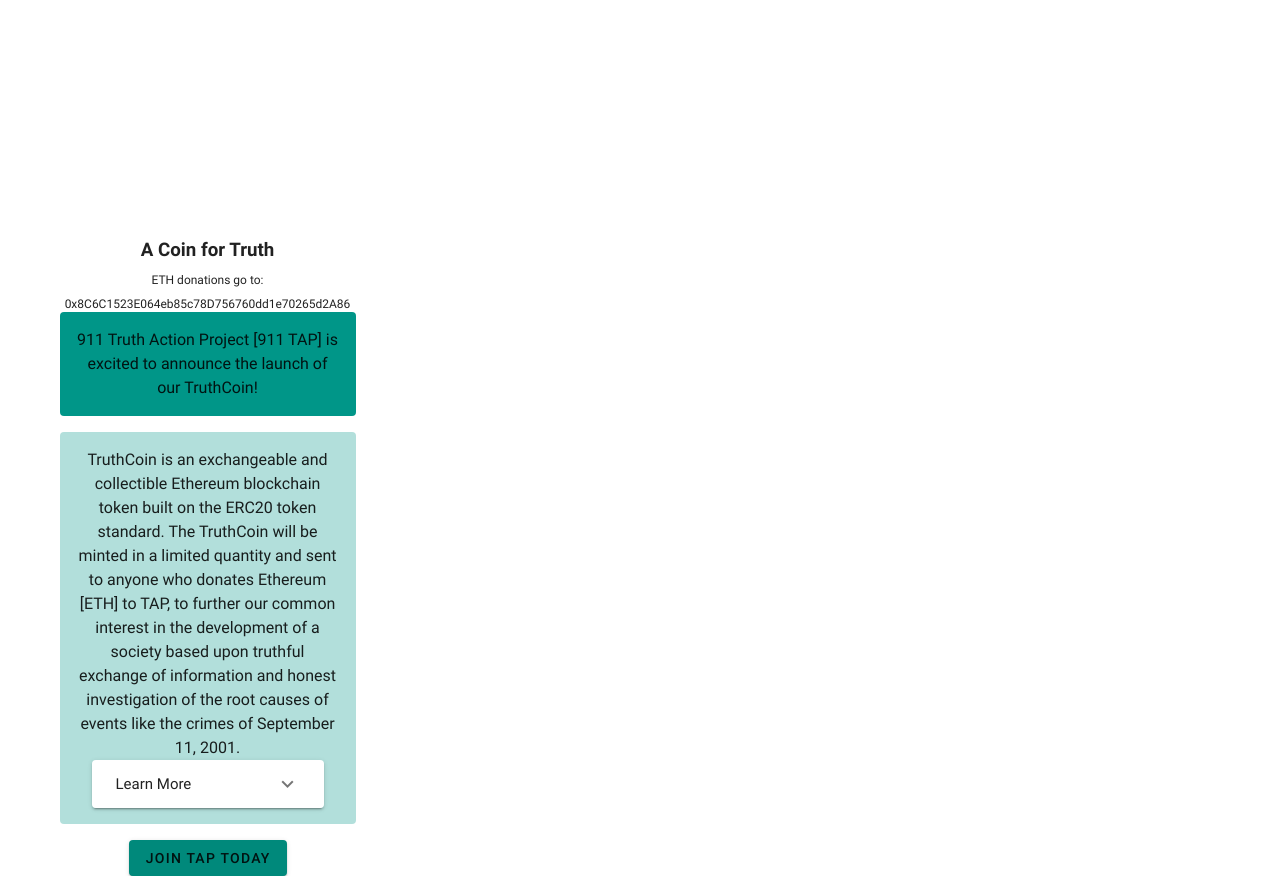
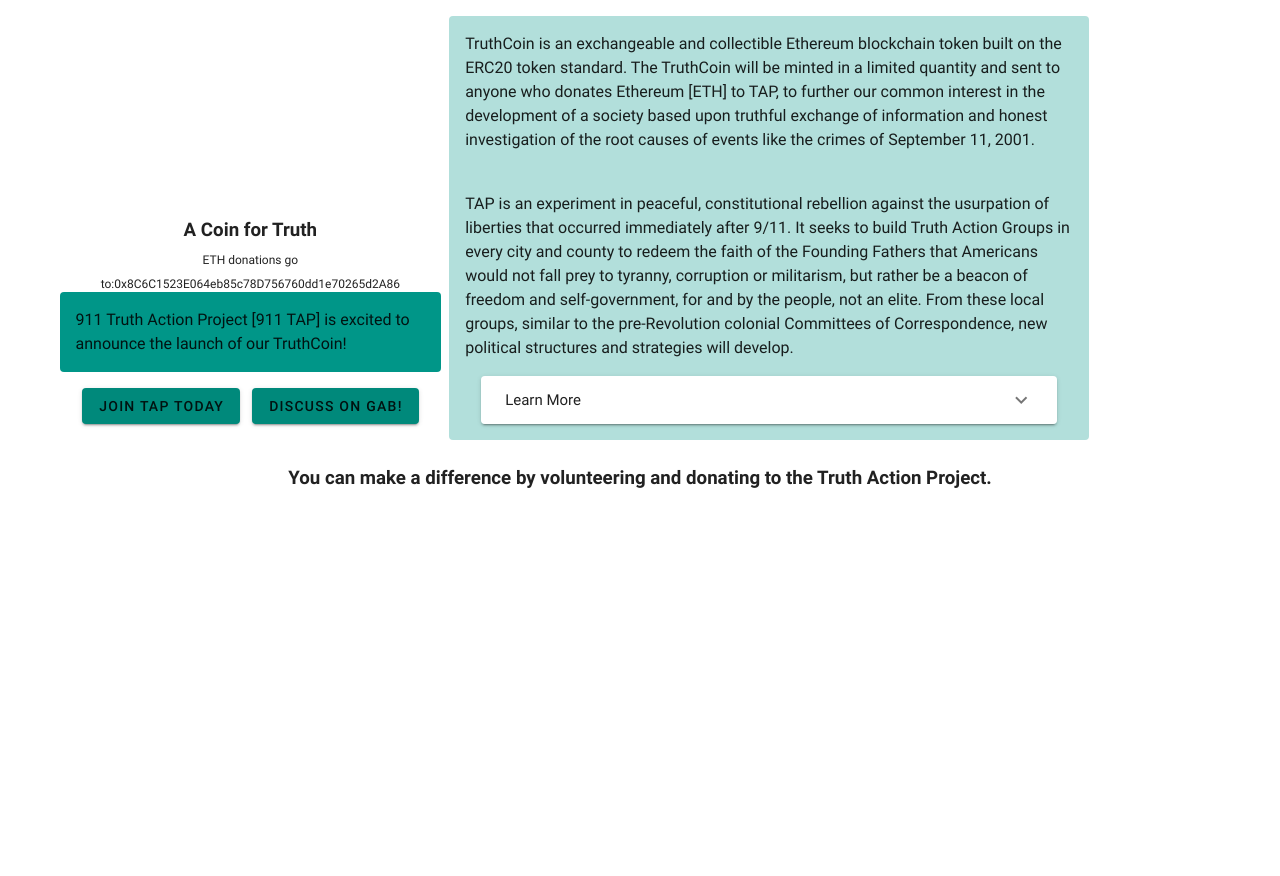
Before and after one commit to heiho1/tap-donate, a Vue app: page / in a window 1280 px wide. After the commit the page ends 800 px from the top, so only its background shows below. Built offline with nearby package versions, Linux system fonts and the light colour scheme.

Commit message:
refactored layout

```diff
--- a/package.json
+++ b/package.json
@@ -12,6 +12,7 @@
   "dependencies": {
     "core-js": "^3.6.4",
     "vue": "^2.6.11",
+    "vue-router": "^3.1.6",
     "vuetify": "^2.2.15"
   },
   "devDependencies": {
--- a/public/index.html
+++ b/public/index.html
@@ -6,6 +6,10 @@
     <meta name="viewport" content="width=device-width,initial-scale=1.0">
     <link rel="icon" href="<%= BASE_URL %>favicon.ico">
     <title><%= htmlWebpackPlugin.options.title %></title>
+    <link rel="stylesheet" href="https://fonts.googleapis.com/css?family=Roboto:100,300,400,500,700,900">
+    <link rel="stylesheet" href="https://cdn.jsdelivr.net/npm/@mdi/font@latest/css/materialdesignicons.min.css">
+    <link rel="stylesheet" href="https://fonts.googleapis.com/css?family=Roboto:100,300,400,500,700,900">
+    <link rel="stylesheet" href="https://cdn.jsdelivr.net/npm/@mdi/font@latest/css/materialdesignicons.min.css">
   </head>
   <body>
     <noscript>
--- a/src/components/Donate.vue
+++ b/src/components/Donate.vue
@@ -1,29 +1,47 @@
 <template>
-  <v-container>
-    <v-row class="text-center panel">
-      <v-col class="mb-4 panel">
+  <v-container grid-list-md text-xs-center>
+    <v-layout row wrap>
+      <v-flex xs4 max-height="40em">
         <v-img
           :src="require('../assets/img/0x8C6C1523E064eb85c78D756760dd1e70265d2A86.png')"
-          class="my-3"
           contain
           height="200"
         />
-        <h3>{{ msg }}</h3>
-        <sub>ETH donations go to: 0x8C6C1523E064eb85c78D756760dd1e70265d2A86</sub>
+        <h3 style="text-align: center">{{ msg }}</h3>
+        <div style="text-align: center">
+          <sub>ETH donations go to:</sub>
+          <sub>0x8C6C1523E064eb85c78D756760dd1e70265d2A86</sub>
+        </div>
         <v-alert
-          max-width="20em"
           color="teal"
         >911 Truth Action Project [911 TAP] is excited to announce the launch of our TruthCoin!</v-alert>
-        <v-alert max-width="20em" color="teal lighten-4">
+        <div style="text-align: center">
+        <v-btn
+          href="https://911tap.org"
+          target="_blank"
+          rel="noopener noreferrer"
+          :ripple="true"
+          color="teal darken-1"
+        >Join TAP today</v-btn>
+        &nbsp;
+        <v-btn
+          href="https://gab.com/911tap"
+          target="_blank"
+          rel="noopener noreferrer"
+          :ripple="true"
+          color="teal darken-1"
+        >Discuss on GAB!</v-btn>
+        </div>
+      </v-flex>
+      <v-flex xs8 max-height="40em">
+        <v-alert max-width="40em" color="teal lighten-4">
+          <p>
             TruthCoin is an exchangeable and collectible Ethereum blockchain token built on the ERC20 token standard.
             The TruthCoin will be minted in a limited quantity and sent to anyone who donates Ethereum [ETH] to TAP,
             to further our common interest in the development of a society based upon truthful exchange of
             information and honest investigation of the root causes of events like the crimes of September 11, 2001.
-          <v-expansion-panels :popout="true" :hover="true" :focusable="true">
-            <v-expansion-panel>
-              <v-expansion-panel-header>Learn More</v-expansion-panel-header>
-              <v-expansion-panel-content>
-                <div>
+          </p>
+          <br />
           <p>
             TAP is an experiment in peaceful, constitutional rebellion against the usurpation of liberties that
             occurred immediately after 9/11. It seeks to build Truth Action Groups in every city and county to
@@ -32,31 +50,70 @@
             From these local groups, similar to the pre-Revolution colonial Committees of Correspondence, new
             political structures and strategies will develop.
           </p>
+          <v-expansion-panels :popout="true" :hover="true" :focusable="true">
+            <v-expansion-panel>
+              <v-expansion-panel-header>Learn More</v-expansion-panel-header>
+              <v-expansion-panel-content>
+                <div>
+                  <p>
+                    TAP’s conventional community organizing is vital, but faces sophisticated opposition from the so-called
+                    "Deep State" which exerts control over all political parties.  The citizenry has been taught to instinctively
+                    shrink from "conspiracy theorists" who point out the forbidden obvious.  The citizenry have been force-fed
+                    "learned helplessness" and so many have lost the ability to resist the smug assurances of television spokesmen
+                    and "authoritative" newspapers.   The citizenry have been distracted by the demands of earning a living in the
+                    new "gig" economy where job security disappears.   The citizenry has been made to fear the rise of unauthorized
+                    surveillance, inexplicable mass terror attacks, and misuse of police powers to punish dissenters.
+                  </p>
 
                   <p>
-                    With the Truthcoin, TAP proposes to build what blockchain experts call a “distributed autonomous
-                    organization” to open a new front in this campaign. As a first stage, TAP is offering introductory
+                    With the Truthcoin, TAP proposes to build what blockchain experts call a "distributed autonomous
+                    organization" to open a new front in this campaign. As a first stage, TAP is offering introductory
                     Truthcoins to those who donate cryptocurrency to help fund TAP’s operating budget. With your
                     support, TAP will be able to hire staff for the first time; produce a regular video podcast, promote its
                     local "Truth Booth" and Truth Action Group projects, upgrade its website, and build relationships with
                     independent media, Truth-friendly blogs, and other organizations fighting against secrecy, covert
                     actions, surveillance, and kleptocratic oligarchy.
                   </p>
-                  <h3>You can make a difference by volunteering and donating to the Truth Action Project.</h3>
+
+                  <p>
+                    Therefore, as a new and parallel strategy, TAP proposes to build what blockchain experts call a “distributed
+                    autonomous organization” to open a new front in this peaceful democratic campaign.  As a first stage, TAP is
+                    offering introductory Truthcoins, a new cryptocurrency, to those who donate to help fund TAP’s operating budget.
+                    With these donations, TAP will transition from being an all-volunteer organization to one that is controlled by
+                    volunteers.  As funds come in, TAP will produce a regular video podcast, promote its local “Truth Booth” and
+                    Truth Action Group projects,  upgrade its website, and build relationships with independent media, Truth-friendly
+                    blogs, and other organizations fighting against secrecy, covert actions, surveillance, and kleptocratic oligarchy.
+                  </p>
+                  <p>
+                    In addition, leveraging the help of technology-savvy volunteers, TAP will launch, and eventually fund with
+                    cryptocurrency contributions, a larger multi-phase Truthcoin project designed to make full of the properties of
+                    open source and block chain technology.
+                  </p>
+                  <p>
+                    The plan is to imbue Truthcoins with—
+                  </p>
+                    <ul>
+                      <li>voting rights in a local (privacy secured) group, to elect local and district leaders and participate in policy referenda</li>
+                      <li>rights to participate, as consumers and vendors, in a Truth Economy whose transactions will inject economic value into Truthcoins as a medium of exchange</li>
+                      <li>rights to store, and access, secure data ranging from research findings to membership lists</li>
+                      <li>rights to help create, and access, Reputation ratings of writers and publications, to help distinguish trustworthy from untrustworthy information</li>
+                      <li>the right to participate, as a free citizen, in a growing association devoted to truth and transparency:  the Truth Action Project</li>
+                    </ul>
                 </div>
               </v-expansion-panel-content>
             </v-expansion-panel>
           </v-expansion-panels>
         </v-alert>
-        <v-btn
-          href="https://911tap.org"
-          target="_blank"
-          rel="noopener noreferrer"
-          :ripple="true"
-          color="teal darken-1"
-        >Join TAP today</v-btn>
-      </v-col>
-    </v-row>
+      </v-flex>
+    </v-layout>
+
+    <v-layout row wrap>
+      <v-flex xs12 text-xs-center>
+        <h3 style="text-align:center">
+          You can make a difference by volunteering and donating to the Truth Action Project.
+        </h3>
+      </v-flex>
+    </v-layout>
   </v-container>
 </template>
 
```
Also changed, not shown: 2 other files (tests, documents, lock files or other folders). Lines whose indentation alone changed are shown as unchanged.
